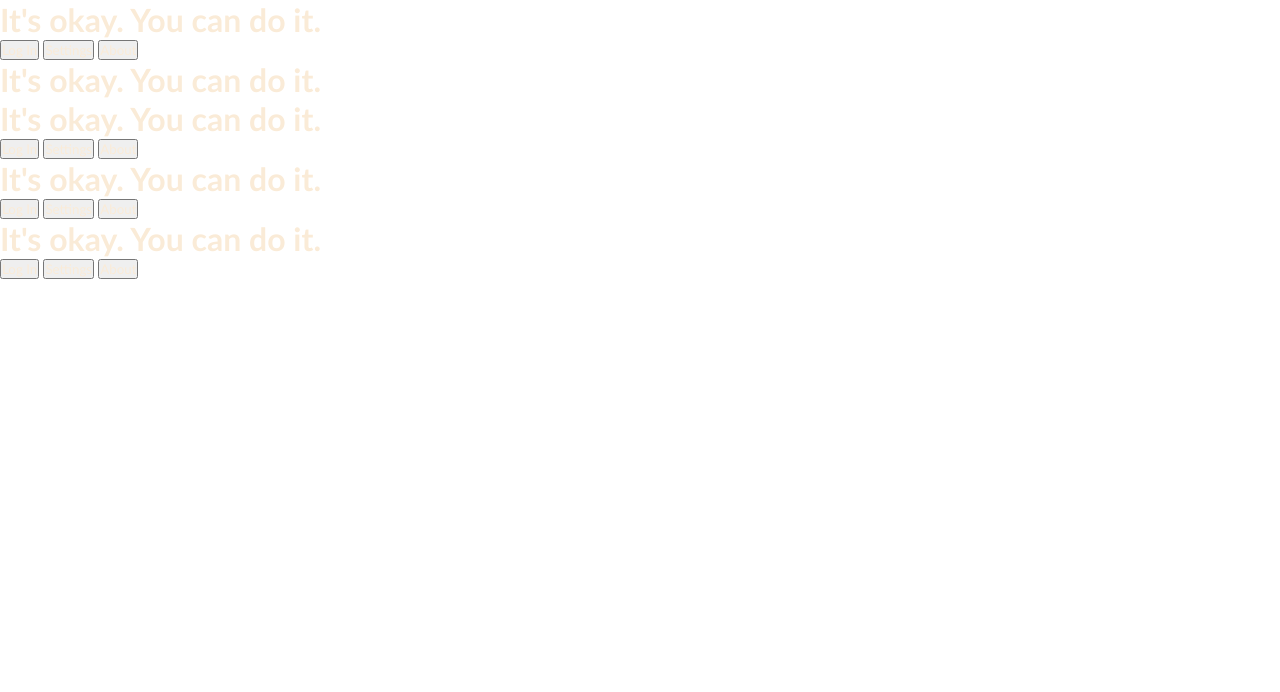
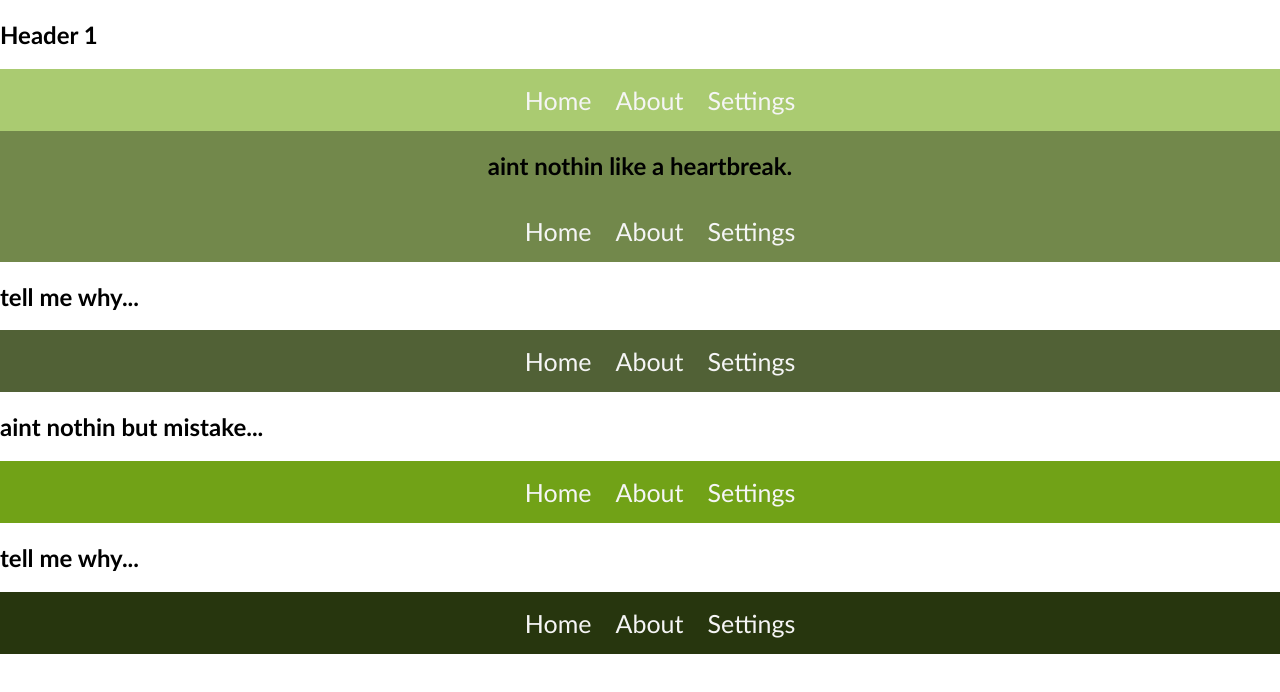
Before and after one commit to Bea3Ines/WD-Seatwork_3, a plain HTML site: page index.html in a window 1280 px wide. Drawn offline with Linux system fonts and the light colour scheme.

Commit message:
added index.html, multiplying headers from style.css

```diff
--- a/assets/css/style.css
+++ b/assets/css/style.css
@@ -1,16 +1,123 @@
-*{
+body{
     margin: 0;
     padding: 0;
-    background-color: none;
     font-family: 'Gill Sans',
     'Gill Sans MT', Calibri, 'Trebuchet MS', sans-serif;
-    color: antiquewhite;
+    box-sizing: border-box;
+    overflow-x: hidden;
 }
-#container {
-    color: coral;
-button {
-    border-radius: 10px;
-    justify-content: center;
+.amethyst{
+    background-color: rgb(170, 203, 113);
+    justify-content: space-around;
+    display: flex;
+}
+.amethyst {
+    height: 100%;
+}
 
+nav ul li {
+    list-style: none;
+    cursor: pointer;
+    display: inline-block;
+    color: whitesmoke;
 }
+
+nav ul li {
+    text-decoration: none;
+    font-size: 25px;
+    padding: 0 10px;
+    text-transform: capitalize;
 }
+
+
+.pearl{
+    background-color: rgb(114, 136, 75);
+    justify-content: space-around;
+    display: flex;
+}
+.pearl {
+    height: 100%;
+}
+
+nav ul li {
+    list-style: none;
+    cursor: pointer;
+    display: inline-block;
+    color: whitesmoke;
+}
+
+nav ul li {
+    text-decoration: none;
+    font-size: 25px;
+    padding: 0 10px;
+    text-transform: capitalize;
+}
+
+.ruby{
+    background-color: rgb(81, 97, 54);
+    justify-content: space-around;
+    display: flex;
+}
+.ruby {
+    height: 100%;
+}
+
+nav ul li {
+    list-style: none;
+    cursor: pointer;
+    display: inline-block;
+    color: whitesmoke;
+}
+
+nav ul li {
+    text-decoration: none;
+    font-size: 25px;
+    padding: 0 10px;
+    text-transform: capitalize;
+}
+
+.sapphire{
+    background-color: rgb(113, 162, 23);
+    justify-content: space-around;
+    display: flex;
+}
+.sapphire {
+    height: 100%;
+}
+
+nav ul li {
+    list-style: none;
+    cursor: pointer;
+    display: inline-block;
+    color: whitesmoke;
+}
+
+nav ul li {
+    text-decoration: none;
+    font-size: 25px;
+    padding: 0 10px;
+    text-transform: capitalize;
+}
+
+.quartz{
+    background-color: rgb(39, 54, 14);
+    justify-content: space-around;
+    display: flex;
+}
+.quartz {
+    height: 100%;
+}
+
+nav ul li {
+    list-style: none;
+    cursor: pointer;
+    display: inline-block;
+    color: whitesmoke;
+}
+
+nav ul li {
+    text-decoration: none;
+    font-size: 25px;
+    padding: 0 10px;
+    text-transform: capitalize;
+}
--- a/index.html
+++ b/index.html
@@ -3,48 +3,82 @@
 <head>
     <meta charset="UTF-8">
     <meta name="viewport" content="width=device-width, initial-scale=1.0">
-    <title>Document</title>
+    <title>The 5 Headers</title>
     <link rel="stylesheet" href="./assets/css/style.css">
+
 </head>
 <body>
+    <section class="kindergarten">
+        <h1>Header 1</h1>
+    </section>
+    <header class="amethyst">
+<nav>
+    <ul>
+        <li><a href="#"></a>Home</li>
+        <li><a href="#"></a>About</li>
+        <li><a href="#"></a>Settings</li>
+    </ul>
+</nav>
+    </header>
 
-    <div class="container">
-        <div class="header">
-          <h1>It's okay. You can do it.</h1>
-          <button>Log In</button>
-          <button>Settings</button>
-          <button>About</button>
-        </div>
-    </div>
+    <section class="white pearl">
+        <h1>aint nothin like a heartbreak.</h1>
+    </section>
 
 
-    <header>
-        <h1>It's okay. You can do it.</h1>
-
+    <header class="pearl">
+<nav>
+    <ul>
+        <li><a href="#"></a>Home</li>
+        <li><a href="#"></a>About</li>
+        <li><a href="#"></a>Settings</li>
+    </ul>
+</nav>
     </header>
 
+    <section class="red">
+        <h1>tell me why...</h1>
+    </section>
 
-    <header>
-        <h1>It's okay. You can do it.</h1>
-    <button>Log In</button>
-    <button>Settings</button>
-    <button>About</button>
+
+    <header class="ruby">
+<nav>
+    <ul>
+        <li><a href="#"></a>Home</li>
+        <li><a href="#"></a>About</li>
+        <li><a href="#"></a>Settings</li>
+    </ul>
+</nav>
     </header>
 
+    <section class="blue">
+        <h1>aint nothin but mistake...</h1>
+    </section>
 
-    <header>
-        <h1>It's okay. You can do it.</h1>
-    <button>Log In</button>
-    <button>Settings</button>
-    <button>About</button>
+
+    <header class="sapphire">
+<nav>
+    <ul>
+        <li><a href="#"></a>Home</li>
+        <li><a href="#"></a>About</li>
+        <li><a href="#"></a>Settings</li>
+    </ul>
+</nav>
     </header>
 
+    <section class="pink">
+        <h1>tell me why...</h1>
+    </section>
 
-    <header>
-        <h1>It's okay. You can do it.</h1>
-    <button>Log In</button>
-    <button>Settings</button>
-    <button>About</button>
+
+    <header class="quartz">
+<nav>
+    <ul>
+        <li><a href="#"></a>Home</li>
+        <li><a href="#"></a>About</li>
+        <li><a href="#"></a>Settings</li>
+    </ul>
+</nav>
     </header>
 </body>
 </html>
```
Also changed, not shown: assets/img/free-leaves-.png (added), assets/img/nyebe_white.png (deleted).
